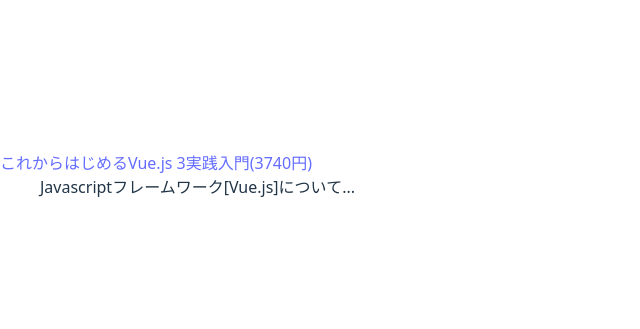
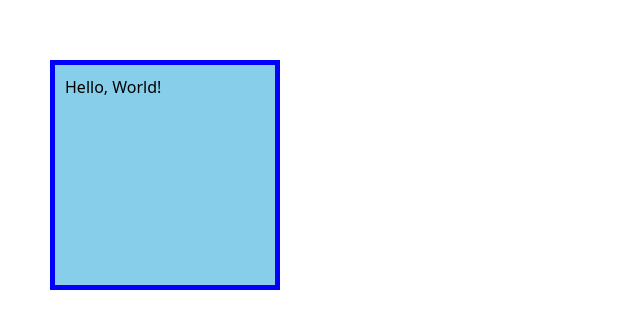
Before and after one commit to 1m4nim/study-React, a React (Vite) app: page / in a window 1280 px wide. Shown: the part 225-554 px from the top of the page, without its empty margins (0-640 px from the left). Built offline with nearby package versions, Linux system fonts and the light colour scheme.

Commit message:
補足：スタイルを選択的に適用する

```diff
--- a/package.json
+++ b/package.json
@@ -10,6 +10,7 @@
     "preview": "vite preview"
   },
   "dependencies": {
+    "classnames": "^2.5.1",
     "react": "^19.1.0",
     "react-dom": "^19.1.0",
     "web-vitals": "^4.2.4"
--- /dev/null
+++ b/src/SelectStyle.css
@@ -0,0 +1,20 @@
+.box {
+  display: block;
+  height: 200px;
+  width: 200px;
+  overflow: auto;
+  margin: 50px;
+  padding: 10px;
+}
+
+.light {
+  color: black;
+  background-color: skyblue;
+  border: 5px solid blue;
+}
+
+.dark {
+  color: white;
+  background-color: black;
+  border: 5px solid gray;
+}
--- /dev/null
+++ b/src/SelectStyle.tsx
@@ -0,0 +1,14 @@
+import "./SelectStyle.css";
+import cn from "classnames";
+
+type Props = {
+  mode: "light" | "dark";
+};
+
+export default function SelectStyle({ mode }: Props) {
+  return (
+    <div className={cn("box", mode === "light" ? "light" : "dark")}>
+      Hello, World!
+    </div>
+  );
+}
--- a/src/main.tsx
+++ b/src/main.tsx
@@ -15,15 +15,14 @@
 import React from "react";
 import { createRoot } from "react-dom/client";
 import "./index.css";
-import books from "./book";
-import ForList from "./ForList";
+import SelectStyle from "./SelectStyle";
 import reportWebVitals from "./reportWebVitals";
 
 const container = document.getElementById("root");
 
 if (container) {
   const root = createRoot(container);
-  root.render(<ForList src={books} />);
+  root.render(<SelectStyle mode="light" />);
 } else {
   console.log("Root container not found");
 }
```
Also changed, not shown: 1 other file (tests, documents, lock files or other folders).
